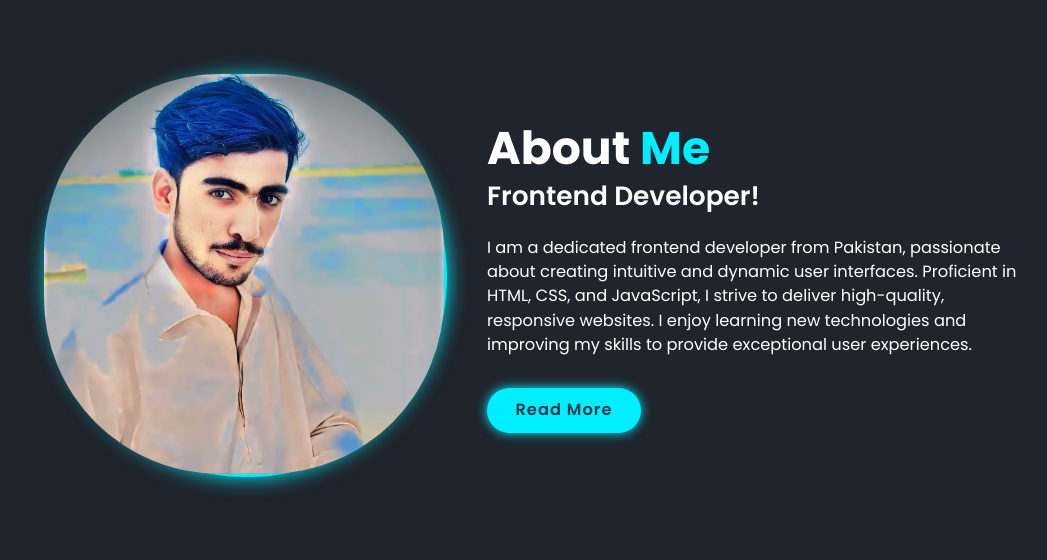
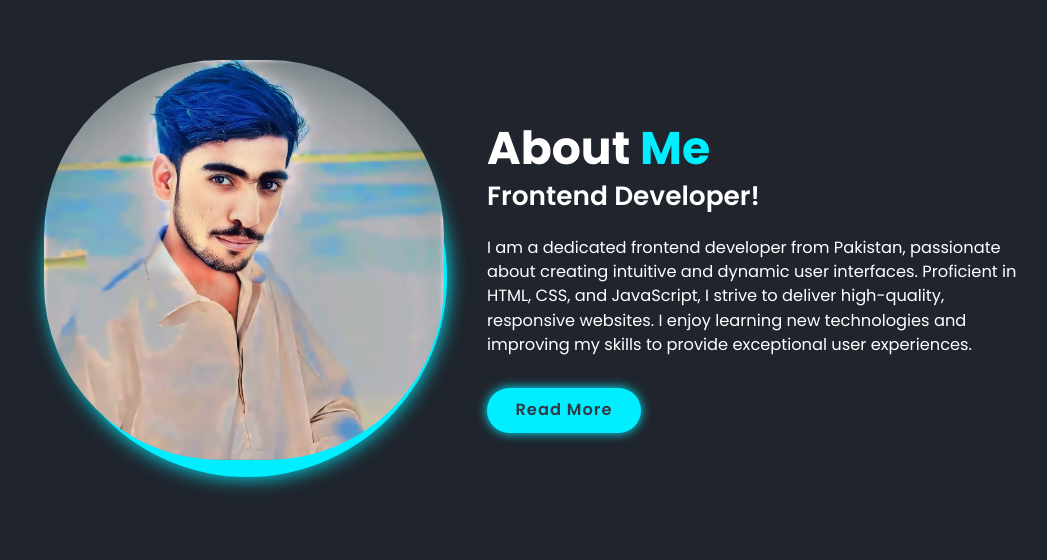
Before and after one commit to MuhammadSabir132/My-Portfolio, a plain HTML site: page index.html in a window 1280 px wide. Shown: the part 964-1524 px from the top of the page, without its empty margins (153-1200 px from the left). Drawn offline with nearby package versions, Linux system fonts and the light colour scheme.

Commit message:
Update style1.css

```diff
--- a/style1.css
+++ b/style1.css
@@ -212,7 +212,7 @@ span {
 .about-image .image-shape img {
     position: absolute;
     left: -6px;
-    top: 49px;
+    top: 35px;
     transform: translateY(-10%);
     object-fit: cover;
     border-radius: 44%;
```
